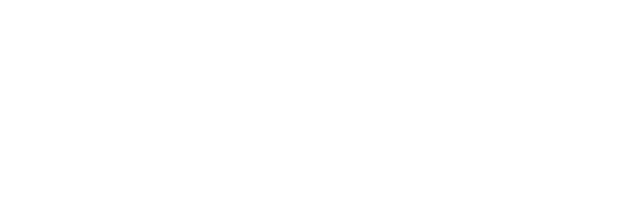
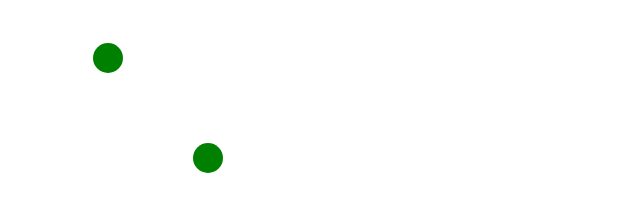
Before and after one commit to VoyakaGOD/intersection-of-two-ellipses, a plain HTML site: page index.html in a window 1280 px wide. Shown: the whole page, without its empty margins (0-640 px from the left). Drawn offline with Linux system fonts and the light colour scheme.

Commit message:
Added controls

```diff
--- /dev/null
+++ b/controls.js
@@ -0,0 +1,55 @@
+const CONTROLS = []
+var controlSize = 15;
+var selectedControlId = -1;
+var onControlChanged = (id, oldPosition, newPosition) => {};
+
+class Controls
+{
+    static set controlChangedHandler(value)
+    {
+        onControlChanged = value;
+    }
+
+    static Add(position)
+    {
+        CONTROLS.push(position);
+        return CONTROLS.length - 1;
+    }
+
+    static Remove(controlId)
+    {
+        CONTROLS.splice(controlId, 1);
+    }
+
+    static OnMouseDown(mousePosition)
+    {
+        for(let i = 0; i < CONTROLS.length; i++)
+        {
+            let delta = CONTROLS[i].Sub(mousePosition);
+            if (delta.sqrLen < controlSize*controlSize)
+            {
+                selectedControlId = i;
+                break;
+            }
+        }
+    }
+
+    static OnMouseMove(mousePosition)
+    {
+        if(selectedControlId == -1)
+            return;
+
+        let oldPosition = CONTROLS[selectedControlId];
+        CONTROLS[selectedControlId] = mousePosition;
+        onControlChanged(selectedControlId, oldPosition, mousePosition);
+    }
+
+    static OnMouseUp(mousePosition)
+    {
+        selectedControlId = -1;
+    }
+}
+
+cnv.addEventListener('mousedown', e => Controls.OnMouseDown(new Vector2(e.offsetX, e.offsetY)));
+cnv.addEventListener('mousemove', e => Controls.OnMouseMove(new Vector2(e.offsetX, e.offsetY)));
+cnv.addEventListener('mouseup', e => Controls.OnMouseUp(new Vector2(e.offsetX, e.offsetY)));
--- a/index.html
+++ b/index.html
@@ -5,6 +5,7 @@
 </head>
 <body>
     <script src="vec2.js" defer></script>
+    <script src="controls.js" defer></script>
     <script src="index.js" defer></script>
     <canvas id="cnv">
 </body>
--- a/index.js
+++ b/index.js
@@ -6,6 +6,30 @@ function ResizeCanvas()
     cnv.width = window.innerWidth - 16;
     cnv.height = window.innerHeight - 20;
 }
+
 ResizeCanvas();
 
 window.addEventListener('resize', e => ResizeCanvas());
+
+Controls.Add(new Vector2(100, 50));
+Controls.Add(new Vector2(200, 150));
+
+function Redraw()
+{
+    ctx.clearRect(0, 0, cnv.width, cnv.height);
+    ctx.fillStyle = "green"
+    for(let i = 0; i < CONTROLS.length; i++)
+    {
+        ctx.beginPath();
+        ctx.arc(CONTROLS[i].x, CONTROLS[i].y, controlSize, 0, 2 * Math.PI);
+        ctx.fill();
+    }
+}
+
+Redraw();
+
+Controls.controlChangedHandler = (id, oldPosition, newPosition) =>
+{
+    console.log(id);
+    Redraw();
+};
```
